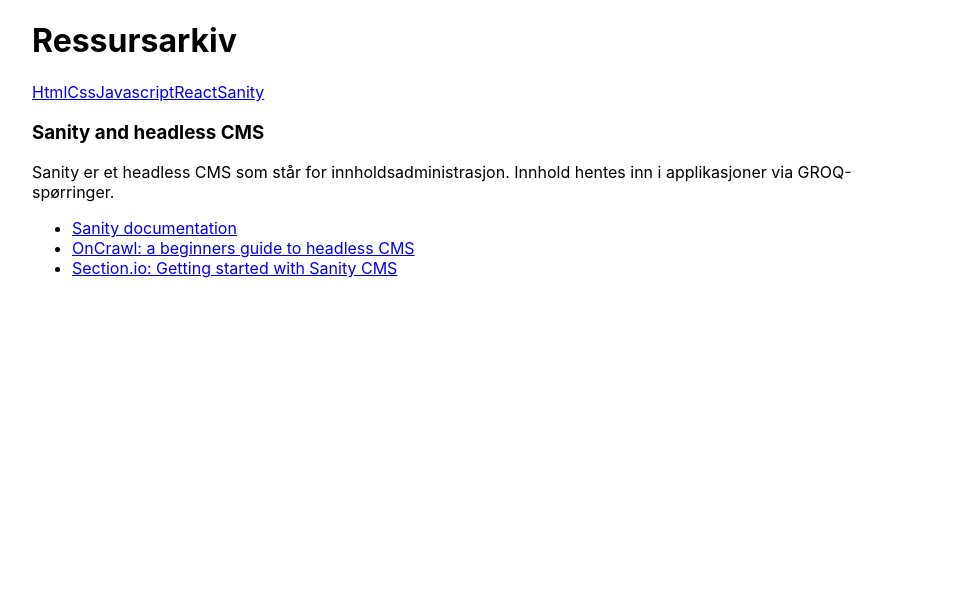
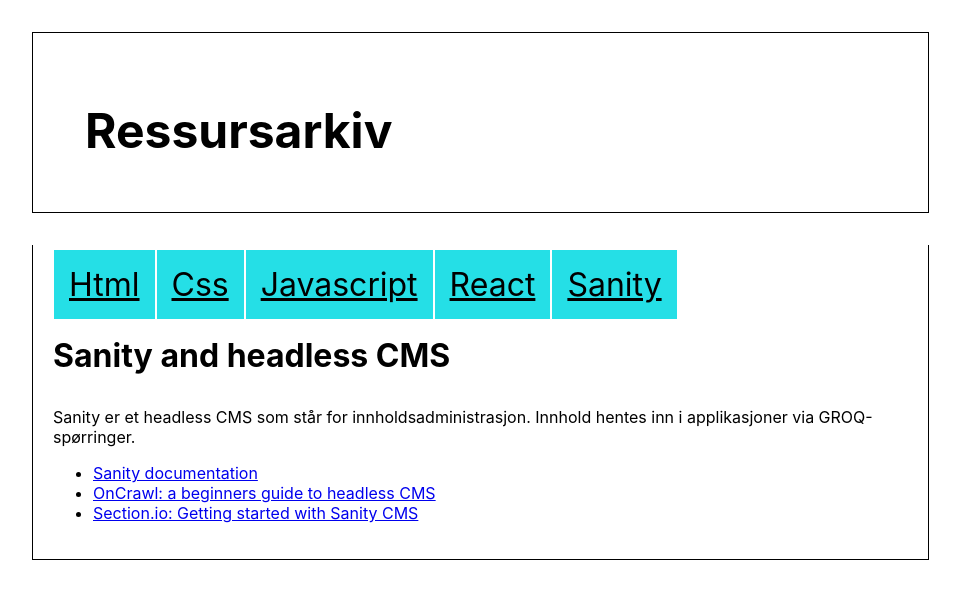
Before and after one commit to erikvs/uin23ak3_resourceapp_12-januar-, a React (Create React App) app: page /sanity in a window 1280 px wide. Shown: the top 598 px of the page, without its empty margins (158-1118 px from the left). Built offline with nearby package versions, Linux system fonts and the light colour scheme.

Commit message:
styling oppdatert, symantikk oppdatert

```diff
--- a/package.json
+++ b/package.json
@@ -8,6 +8,7 @@
     "@testing-library/user-event": "^13.5.0",
     "react": "^18.2.0",
     "react-dom": "^18.2.0",
+    "react-router-dom": "^6.8.2",
     "react-scripts": "^5.0.1",
     "web-vitals": "^2.1.4"
   },
--- a/src/App.js
+++ b/src/App.js
@@ -10,7 +10,8 @@
 function App() {
   return (
     <div className="App">
-      <h1>Ressursarkiv</h1>
+      <header><h1>Ressursarkiv</h1></header>
+      <nav className='tabcontent'>
       <Nav />
       <Routes>
         <Route path="/" element={<Html />} />
@@ -19,6 +20,7 @@
         <Route path="react" element={<React />} />
         <Route path="sanity" element={<Sanity />} />
       </Routes>
+      </nav>
     </div>
   )
 }
--- a/src/StyleFolder/main.css
+++ b/src/StyleFolder/main.css
@@ -1,54 +1,59 @@
 @charset "UTF-8";
 header {
-  width: 100%;
+  width: 95%;
   border: solid 1px;
   margin-bottom: 2rem;
   margin-top: 2rem;
+  padding: 20px;
 }
 header h1 {
   text-align: left;
-  padding: 1rem 1rem 1rem 2rem;
-  font-size: 35px;
+  padding: 1rem 0rem 0rem 2rem;
+  font-size: 3rem;
 }
 
 .tab {
   overflow: hidden;
   border: 1px solid #25dfe6;
   background-color: #25dfe6;
-}
-.tab button {
-  background-color: #25dfe6;
-  border: none;
+  color: #000;
+  border: solid #fff 1px;
     outline: none;
     cursor: pointer;
     transition: 0.4s;
-  width: 100%;
+  width: 95%;
+  font-size: 2rem;
+  padding: 15px;
+  list-style-type: none;
 }
-
-button {
+.tab .tab a {
   border: none;
   padding: 1.5rem;
   font-size: 1.2rem;
   transition: 0.4s;
+  text-decoration: none;
 }
-button:focus {
+.tab .tab a:focus {
   background-color: #25dfe6;
   border: #25dfe6;
   color: #fff;
 }
 
-div.tabcontent {
-  border-top: solid 1rem #25dfe6;
+.tabcontent {
+  width: 95%;
   border-left: solid 1px;
   border-bottom: solid 1px;
   border-right: solid 1px;
-  padding: 6px 12px;
   display: block;
   transition: ease-in-out 0.7s;
+  padding: 20px;
+}
+.tabcontent h3 {
+  font-size: 2rem;
 }
 
 body {
-  width: 100%;
+  width: 95%;
   max-width: 900px;
   margin: 0 auto;
   background-color: #ffffff;
--- a/src/StyleFolder/main.scss
+++ b/src/StyleFolder/main.scss
@@ -4,51 +4,65 @@
 $border-color_1: #25dfe6;
 
 header {
-	width: 100%;
+	width: 95%;
 	border: solid 1px;
 	margin-bottom: 2rem;
 	margin-top: 2rem;
+	padding: 20px;
 	h1 {
 		text-align: left;
-		padding: 1rem 1rem 1rem 2rem;
-		font-size: 35px;
+		padding: 1rem 0rem 0rem 2rem;
+		font-size: 3rem;
 	}
+
+
 }
 .tab {
 	overflow: hidden;
 	border: 1px solid #25dfe6;
 	background-color: $background-color_1;
-	button {
-		background-color: $background-color_1;
-		border: none;
-		  outline: none;
-		  cursor: pointer;
-		  transition: 0.4s;
-		width: 100%;
-	}
-}
-button {
+	color: #000;
+	border: solid #fff 1px;
+	  outline: none;
+	  cursor: pointer;
+	  transition: 0.4s;
+	width: 95%;
+	font-size: 2rem;
+	padding: 15px;
+	list-style-type: none;
+
+.tab a  {
 	border: none;
 	padding: 1.5rem;
 	font-size: 1.2rem;
 	transition: 0.4s;
+	text-decoration: none;
 	&:focus {
 		background-color: $background-color_1;
 		border: $border-color_1;
 		color: $color_1;
 	}
 }
-div.tabcontent {
-	border-top: solid 1rem #25dfe6;
+}
+.tabcontent {
+	width: 95%;
 	border-left: solid 1px;
 	border-bottom: solid 1px;
 	border-right: solid 1px;
-	padding: 6px 12px;
 	display: block;
 	transition: ease-in-out 0.7s;
+	padding: 20px;
+
+
+
+		h3{
+			font-size: 2rem;
+		}
+
+
 }
 body {
-	width: 100%;
+	width: 95%;
 	max-width: 900px;
 	margin: 0 auto;
 	background-color: $background-color_2;
--- a/src/components/Nav.js
+++ b/src/components/Nav.js
@@ -3,11 +3,11 @@
 export function Nav() {
     return (
         <nav>
-            <Link to='/'>Html</Link>
-            <Link to='/css'>Css</Link>
-            <Link to='/javascript'>Javascript</Link>
-            <Link to='/react'>React</Link>
-            <Link to='/sanity'>Sanity</Link>
+            <Link className='tab' to='/'>Html</Link>
+            <Link className='tab' to='/css'>Css</Link>
+            <Link className='tab' to='/javascript'>Javascript</Link>
+            <Link className='tab' to='/react'>React</Link>
+            <Link className='tab' to='/sanity'>Sanity</Link>
         </nav>
     )
 }
```
Also changed, not shown: 2 other files (tests, documents, lock files or other folders).
